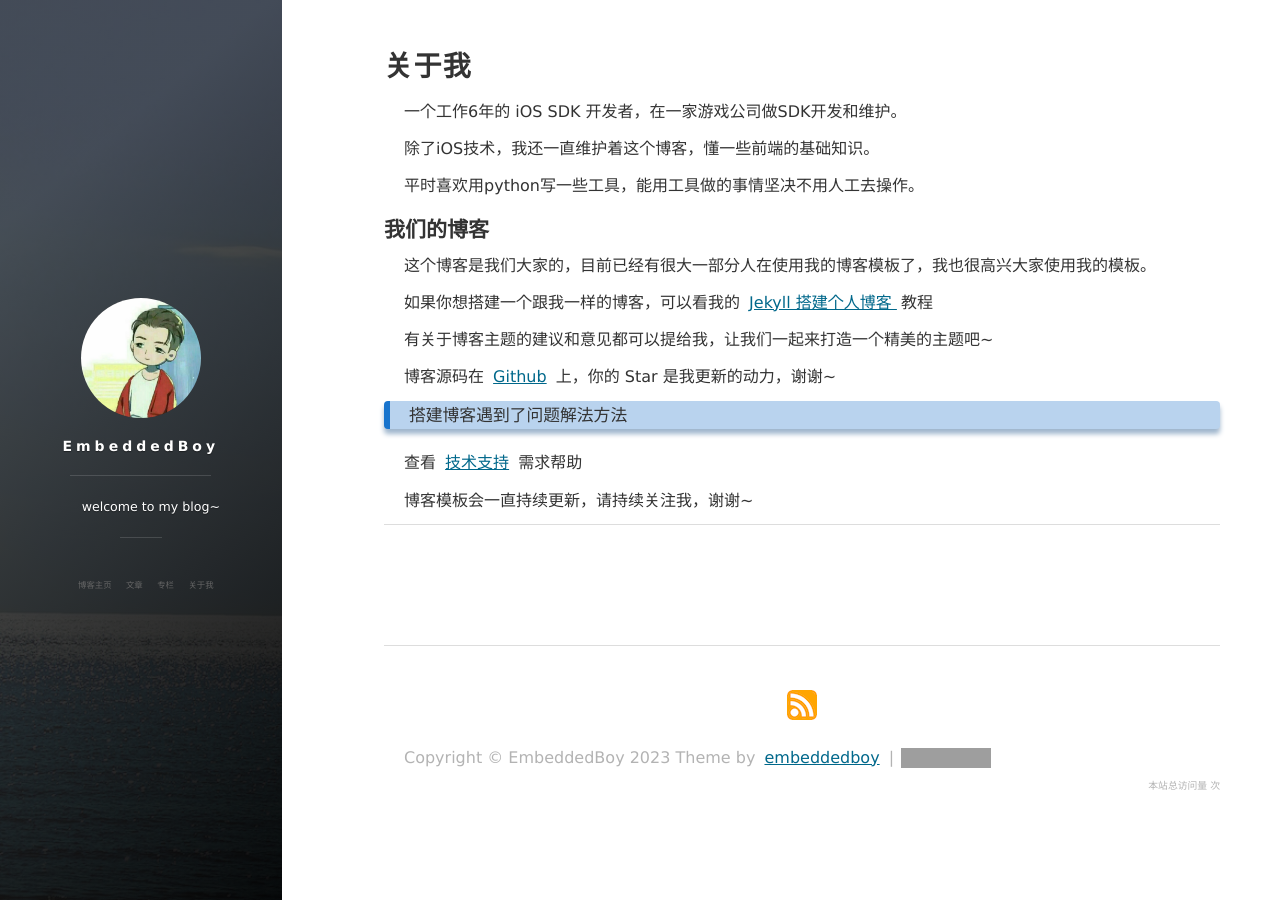
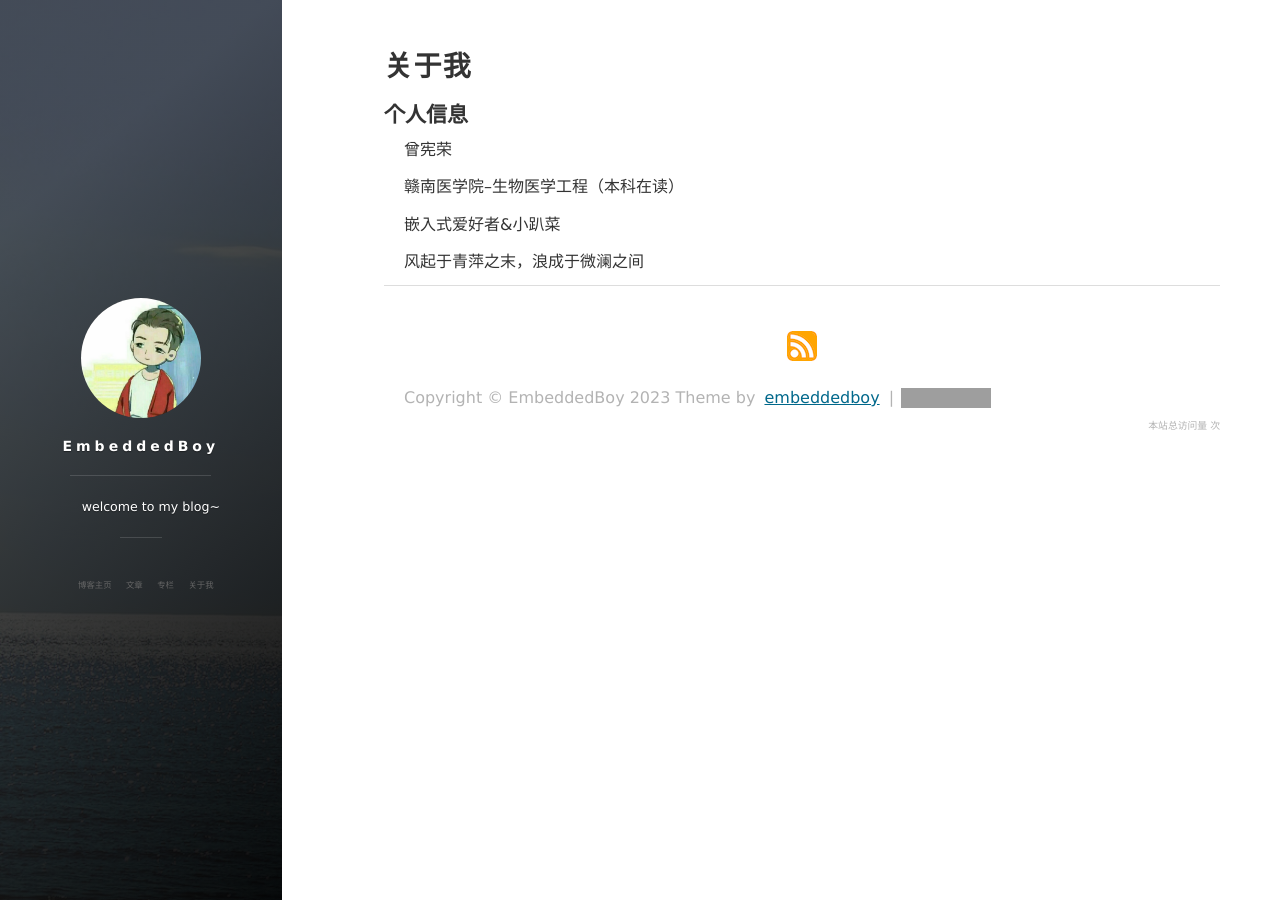
Before and after one commit to EmbeddedBoy/EmbeddedBoy.github.io, a Jekyll site: the page built from about.md, in a window 1280 px wide. Built offline with Jekyll 4.4.1, drawn with Linux system fonts in a browser that asks for light colours; nearby versions of some CDN libraries; comment, search, counter and statistics services are not loaded; grey boxes are pictures that could not be loaded.

Commit message:
更新个人资料

```diff
--- a/about.md
+++ b/about.md
@@ -2,31 +2,12 @@
 layout: page
 title: 关于我
 ---
+<h2> 个人信息 </h2>
 
-一个工作6年的 iOS SDK 开发者，在一家游戏公司做SDK开发和维护。
+曾宪荣
 
-除了iOS技术，我还一直维护着这个博客，懂一些前端的基础知识。
+赣南医学院--生物医学工程（本科在读）
 
-平时喜欢用python写一些工具，能用工具做的事情坚决不用人工去操作。
+嵌入式爱好者&小趴菜
 
-<h2> 我们的博客 </h2>
-
-这个博客是我们大家的，目前已经有很大一部分人在使用我的博客模板了，我也很高兴大家使用我的模板。
-
-如果你想搭建一个跟我一样的博客，可以看我的
-<a href="/2016/10/jekyll_tutorials1/"> Jekyll 搭建个人博客 </a>
-教程
-
-
-有关于博客主题的建议和意见都可以提给我，让我们一起来打造一个精美的主题吧~
-
-博客源码在 <a target="_blank" href='https://github.com/leopardpan/leopardpan.github.io/'>Github</a> 上，你的 Star 是我更新的动力，谢谢~
-
-
-<h3> 搭建博客遇到了问题解法方法 </h3>
-
-查看 [技术支持](http://leopardpan.cn/support/) 需求帮助
-
-博客模板会一直持续更新，请持续关注我，谢谢~
-
-{% include comments.html %}
+风起于青萍之末，浪成于微澜之间
```
Also changed, not shown: README.md.
